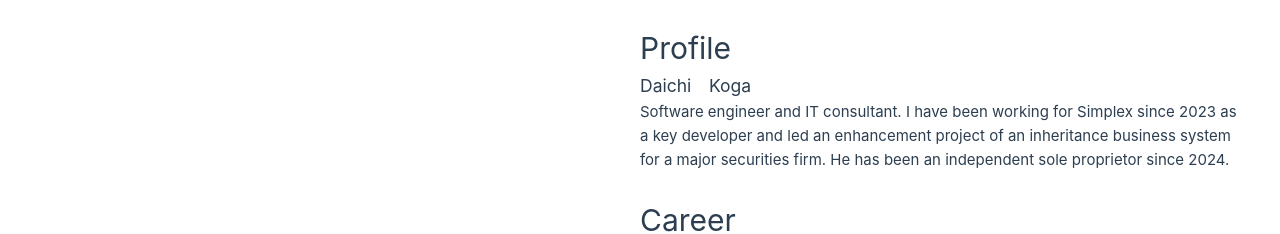
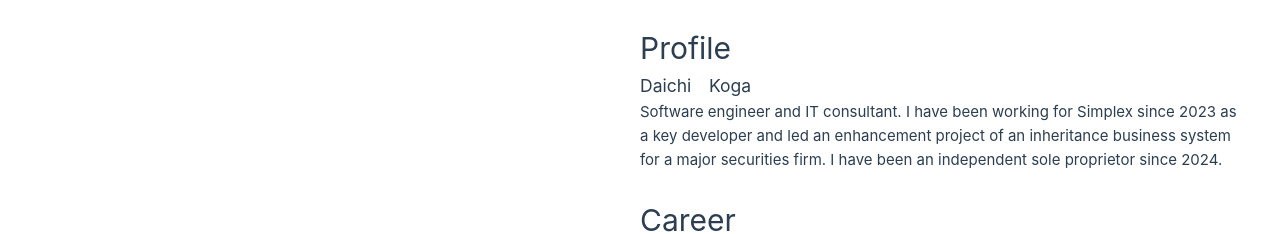
Before and after one commit to Mac709/about-me, a Vue app: page /eng in a window 1280 px wide. Shown: the top 234 px of the page. Built offline with nearby package versions, Linux system fonts and the light colour scheme.

Commit message:
word_amend

```diff
--- a/src/components/HomePageEng.vue
+++ b/src/components/HomePageEng.vue
@@ -3,7 +3,7 @@
   <h1>Profile</h1>
   <h3>Daichi　Koga</h3>
   <p>Software engineer and IT consultant.
-    I have been working for Simplex since 2023 as a key developer and led an enhancement project of an inheritance business system for a major securities firm. He has been an independent sole proprietor since 2024.
+    I have been working for Simplex since 2023 as a key developer and led an enhancement project of an inheritance business system for a major securities firm. I have been an independent sole proprietor since 2024.
   </p>
   <br />
 
```
